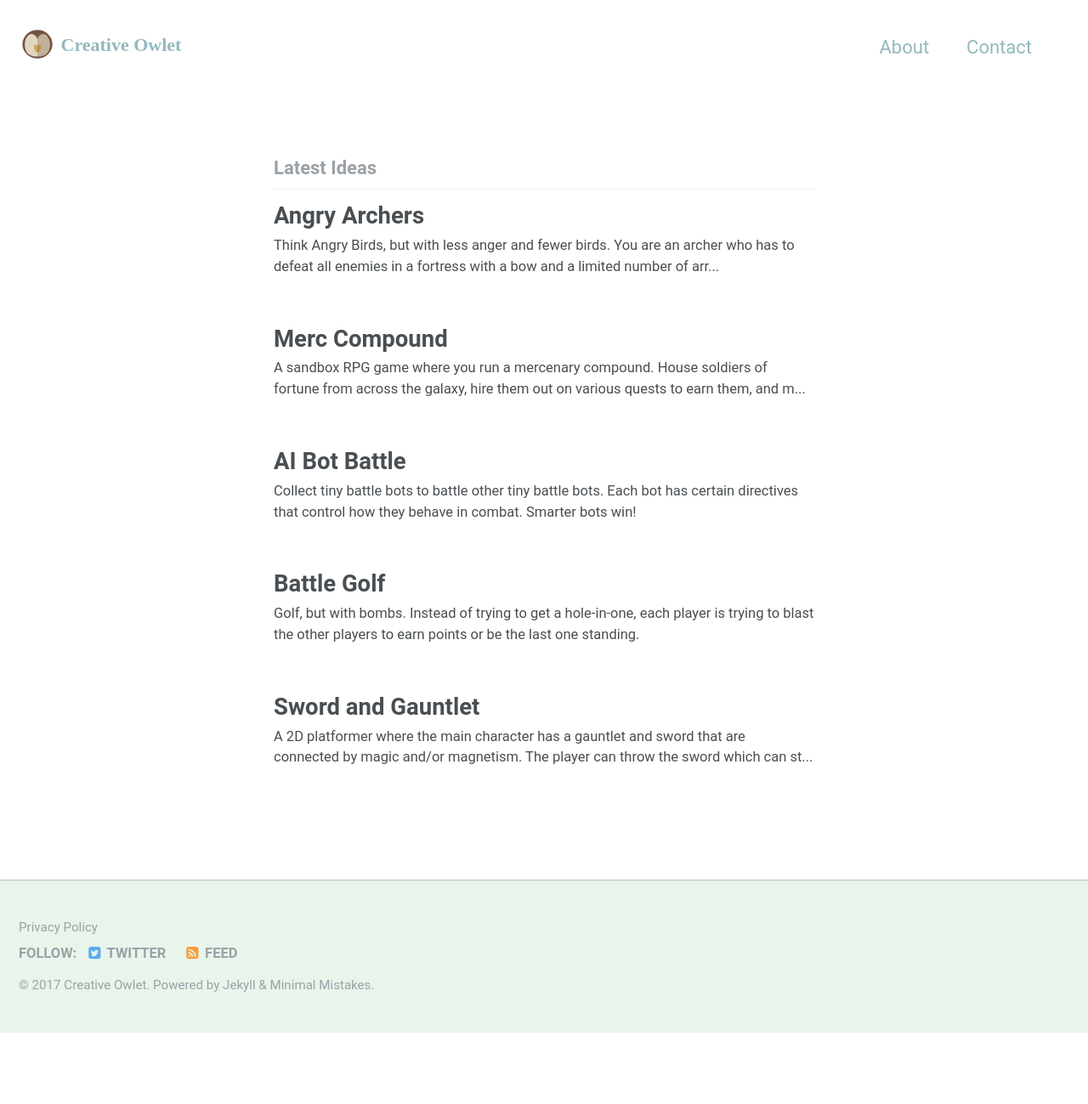
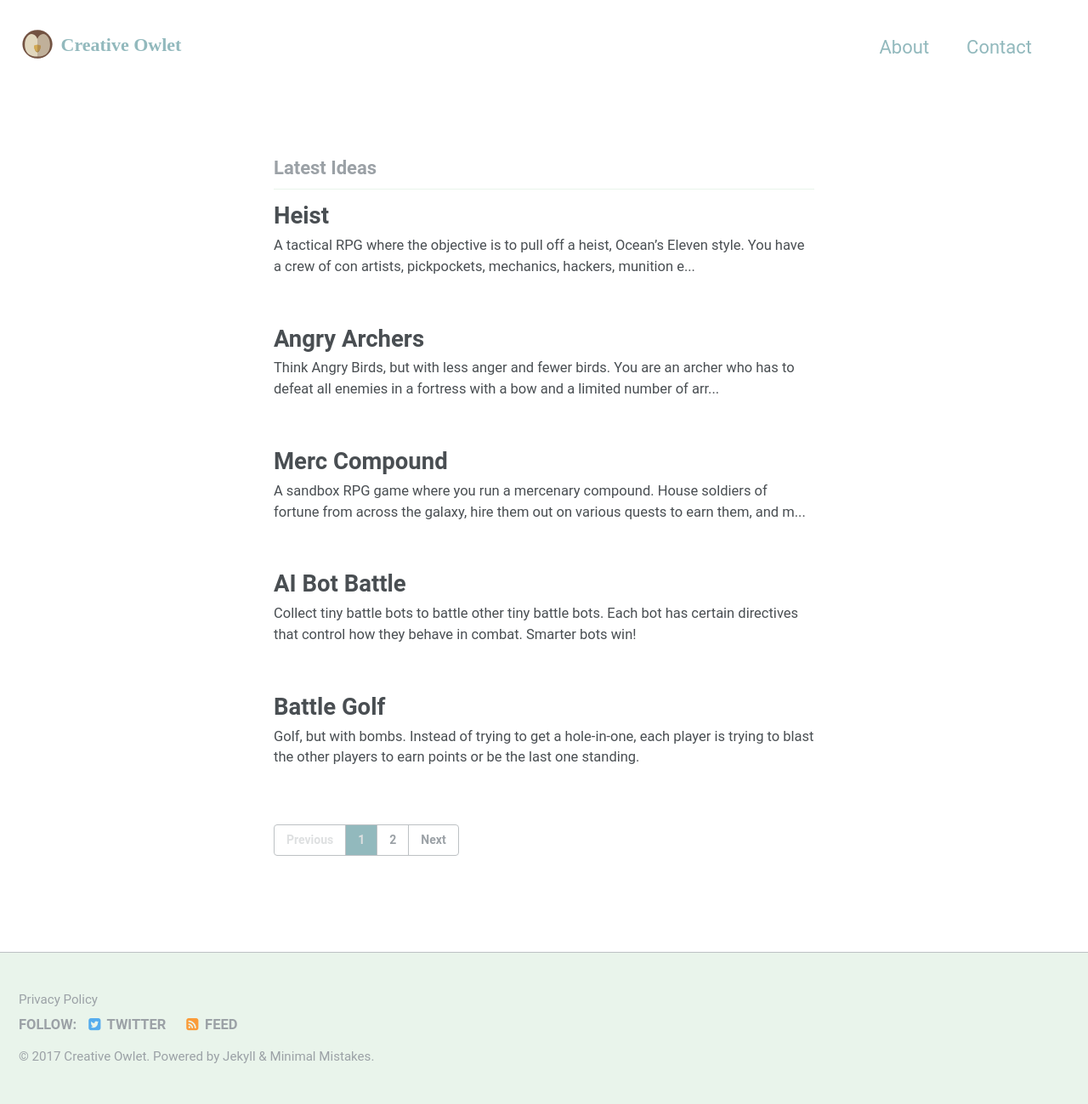
Before and after one commit to zekehernandez/creativeowlet, a Jekyll site: the page built from index.html, in a window 1280 px wide. Shown: the whole page at 85% size. Built offline with Jekyll 4.4.1, drawn with Linux system fonts in a browser that asks for light colours; some web fonts are replaced; the list of posts is cut into pages by our own code; before the commit the page ends 1215 px from its top, so only the background shows below that; part of the change alters nothing that is shown.

Commit message:
finish heist post text

```diff
--- a/_posts/2017-10-20-heist.markdown
+++ b/_posts/2017-10-20-heist.markdown
@@ -1,9 +1,9 @@
 ---
 layout: single
 title: Heist
-date: 2017-10-20
+date: 2017-11-04
 tags: game rpg tactical single-player
-published: false
+published: true
 ---
 A tactical RPG where the objective is to pull off a heist, Ocean's Eleven style.
 You have a crew of con artists, pickpockets, mechanics, hackers, munition experts, etc. Your goal is to steal back what was taken from you.
@@ -17,40 +17,62 @@ The game then plays like your typical tactical RPG (think Final Fantasy Tactics,
 Security guards are actively looking for suspicious activity, while other enemy units will only report something if it is overtly wrong, like theft, assault, or trespassing. Each enemy unit also has turns, and in each turn will move a certain number of spaces. Furthermore, enemy units have a field of vision; anything done outside of these fields of vision will not be noticed. If a security guard catches one of the player's units doing something suspicious, they will pursue and interrogate. If a security guard catches the player's doing something overtly wrong, or is convinced by interrogation that the unit has committed a crime, that player's unit will be removed from play.
 
 ### Player units
+Each player unit can learn several abilities, some abilities can only be learned by certain classes, but others anyone can learn.
+
 #### Con Artist
 This unit is an all-around unit who excels at deception and persuasion. This unit can charm his way in and out of any situation, blend in or stand out, depending on what is needed. If anyone can pull off a disguise, it's the con artist.
-##### Abilities
+##### Class Abilities
 - Put on disguise
-- Persuade
-- Cause scene
+- Persuade: charm someone (civillian or enemy) into doing something
+- Cause scene: direct attention of nearby units towards self
 #### Pickpocket
 This unit has mastered sleight-of-hand, and can swipe something without even the keenest of eyes noticing. Furthermore, she can plant objects (tracking devices, recording devices, etc) on other people without them realizing.
-##### Abilities
-- Steal
+##### Class Abilities
+- Steal: think the beginning of Indiana Jones, steal and replace
 - Swipe Keys
-- Plant object
+- Plant object: plant a recording device, tracker, etc on a unit
 #### Munitions Expert
 This unit is a great help in a pinch. Has the heist gone south and the player needs to make a quick exit? The munitions expert can blow a hole in the wall; that'll do the trick.
-##### Abilities
+##### Class Abilities
 - Plant explosive
-- EMP blast
+- EMP blast: disable all nearby electronics
 - Breach door
 #### Hacker
 This unit can quickly take over a security cameras, keypads, you name it.
-##### Abilities
+##### Class Abilities
 - Disable
 - Hack
 #### Muscle
 If it comes down to fisticuffs, you'll be glad you have one of these with you.
-##### Abilities
-- Interrogate
-- Takedown
-- Intimidate
+##### Class Abilities
+- Interrogate: sneak behind a guard to gain intel
+- Takedown Assault: directly approach a guard and knock them out
+- Intimidate: sneak behind a guard to pressure them to do something
+
+### All Class Abilities
+- Stealth Takedown: come up behind a guard and knock them out
+- Carry: pick up and move the bodies of unconcious guards
 
 ### Scenarios
+#### Two guards stand in front of a locked door
+- The Con Artist does Make A Scene nearby. One guard walks over to investigate, and the other is now facing the scene. Another unit sneaks behind that guard and does Stealth Takedown and Carries the body away, stealing their keycard
+- The Con Artist has a disguise that has the guards open the door for her
+- The Munitions Expert sets off an explosion out of the sight of the guards, but the sound causes them to both investigate. The Hacker can then hack the door to enter.
+#### A teammate needs to be rescued from a prison cell
+- The Hacker can open the door from a control panel
+- The Pickpocket can steal a keycard from a guard
+- The Munitions Expert can blow a hole in the floor from the level below
 
 ### Potential Issues
+- Designing multiple interesting levels could be difficult
+- Encouraging players to try different techniques could also be difficult
 
 #### Other Ideas
+- An alert meter: either per enemy unit, or for the level as a whole. Different actions raise the level of alert, the higher the alert, the less the player units can get away with without being detained
+- Semi-permadeath: if a player unit gets caught, the player can't use that unit again until they are released from prison or the player can attempt to break that unit out of prison
+- Instead of a different stage/level for each mission, there are only a handful of large levels that each have several different missions that can occur there
+- Walking and running: on a units turn, they can travel a certain distance if they walk; but they can go much further if they run. However, running is deemed suspicious in many occasions
+- A pre-mission scout: before a mission, the player can play a pre-mission scout with a couple units to investigate the area and gather some intel
 
 ## Story
+Some players may have issues with playing as common criminals, so perhaps have the player units be a part of rebellion or something that steals from an evil empire or regime.
```
